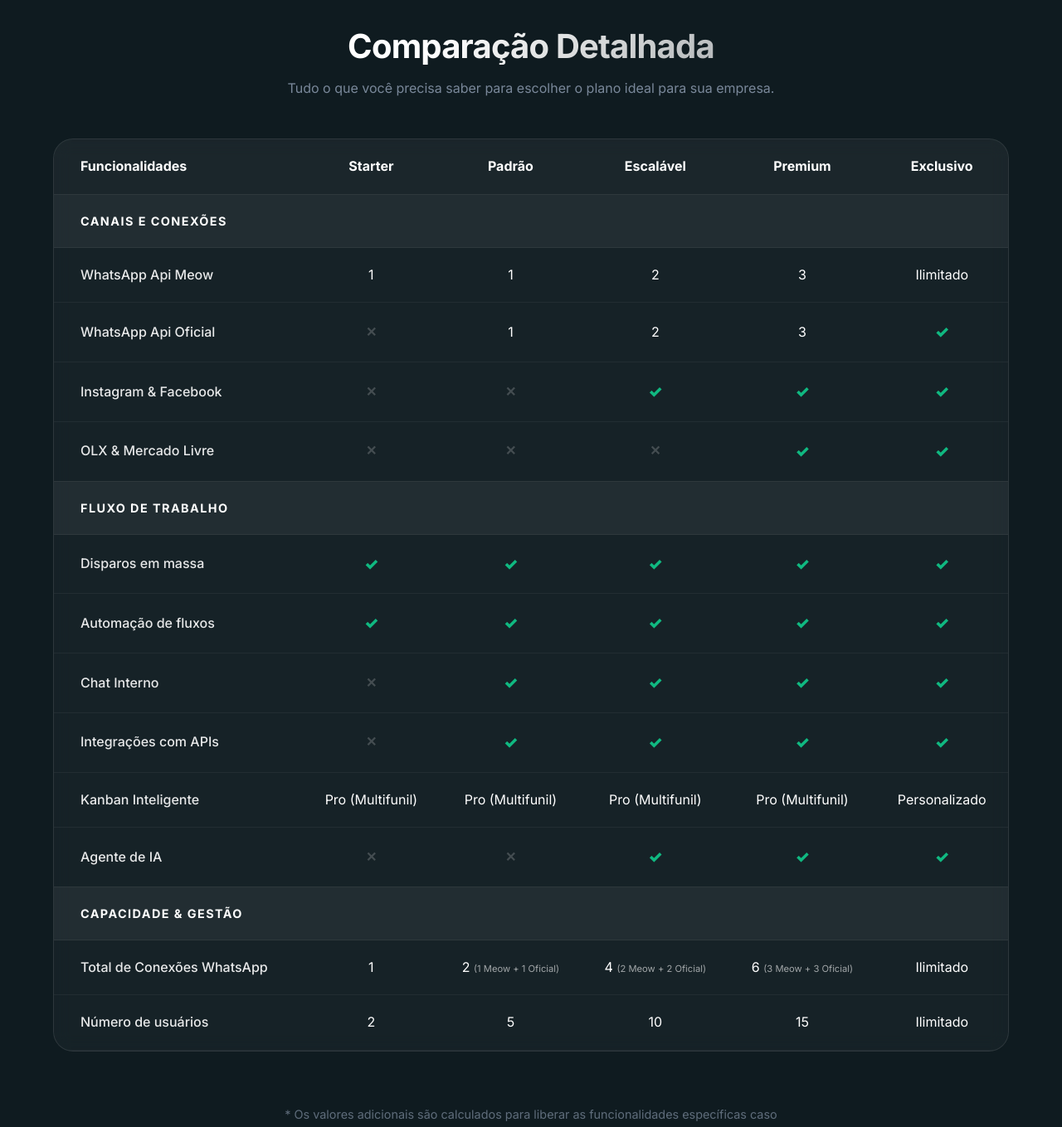
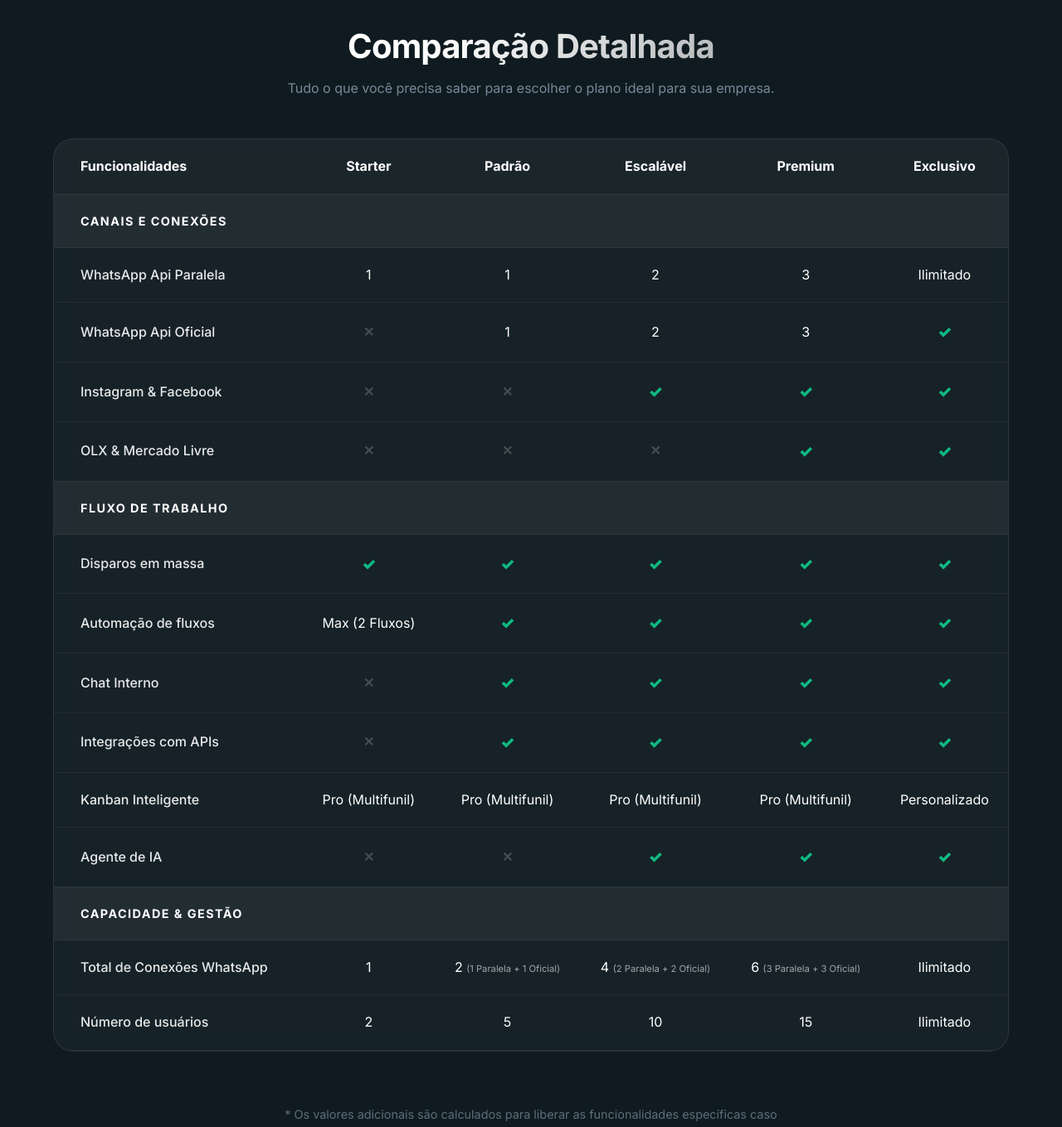
Before and after one commit to gabrielpiment/Flux1, a Nuxt app: page /precos in a window 1280 px wide. Shown: the part 2331-3690 px from the top of the page at 83% size. Built offline with nearby package versions, Linux system fonts and the light colour scheme.

Commit message:
fix: update Starter plan features and rename API to Paralela

```diff
--- a/app/components/PricingTable.vue
+++ b/app/components/PricingTable.vue
@@ -24,7 +24,7 @@
                         <td colspan="6">Canais e Conexões</td>
                     </tr>
                     <tr>
-                        <td class="feature-name">WhatsApp Api Meow</td>
+                        <td class="feature-name">WhatsApp Api Paralela</td>
                         <td>1</td>
                         <td>1</td>
                         <td>2</td>
@@ -72,7 +72,7 @@
                     </tr>
                     <tr>
                         <td class="feature-name">Automação de fluxos</td>
-                        <td><span class="check-icon">✓</span></td>
+                        <td>Max (2 Fluxos)</td>
                         <td><span class="check-icon">✓</span></td>
                         <td><span class="check-icon">✓</span></td>
                         <td><span class="check-icon">✓</span></td>
@@ -120,9 +120,9 @@
                     <tr>
                         <td class="feature-name">Total de Conexões WhatsApp</td>
                         <td>1</td>
-                        <td>2 <small style="opacity: 0.6; font-size: 0.7rem">(1 Meow + 1 Oficial)</small></td>
-                        <td>4 <small style="opacity: 0.6; font-size: 0.7rem">(2 Meow + 2 Oficial)</small></td>
-                        <td>6 <small style="opacity: 0.6; font-size: 0.7rem">(3 Meow + 3 Oficial)</small></td>
+                        <td>2 <small style="opacity: 0.6; font-size: 0.7rem">(1 Paralela + 1 Oficial)</small></td>
+                        <td>4 <small style="opacity: 0.6; font-size: 0.7rem">(2 Paralela + 2 Oficial)</small></td>
+                        <td>6 <small style="opacity: 0.6; font-size: 0.7rem">(3 Paralela + 3 Oficial)</small></td>
                         <td>Ilimitado</td>
                     </tr>
                     <tr>
```
